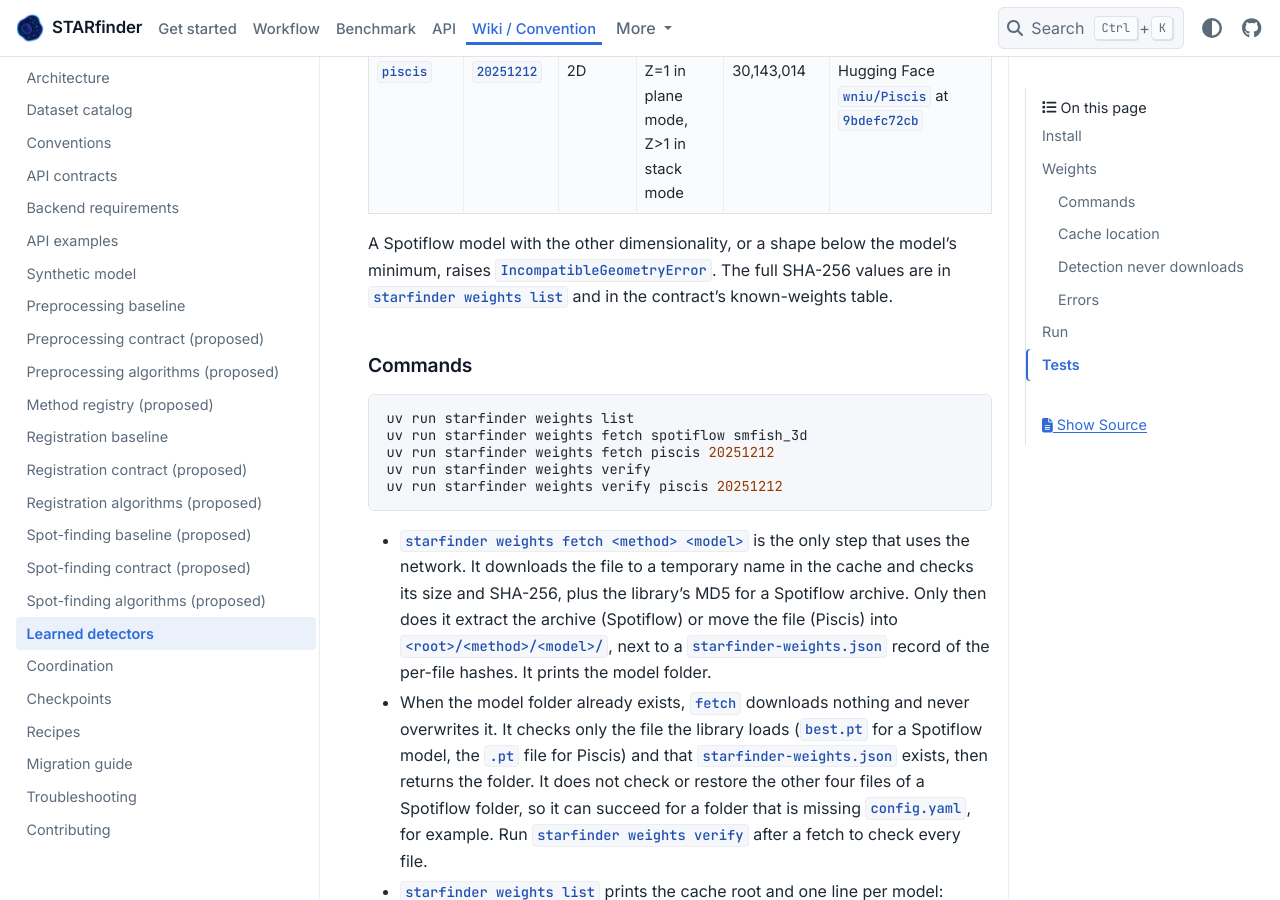
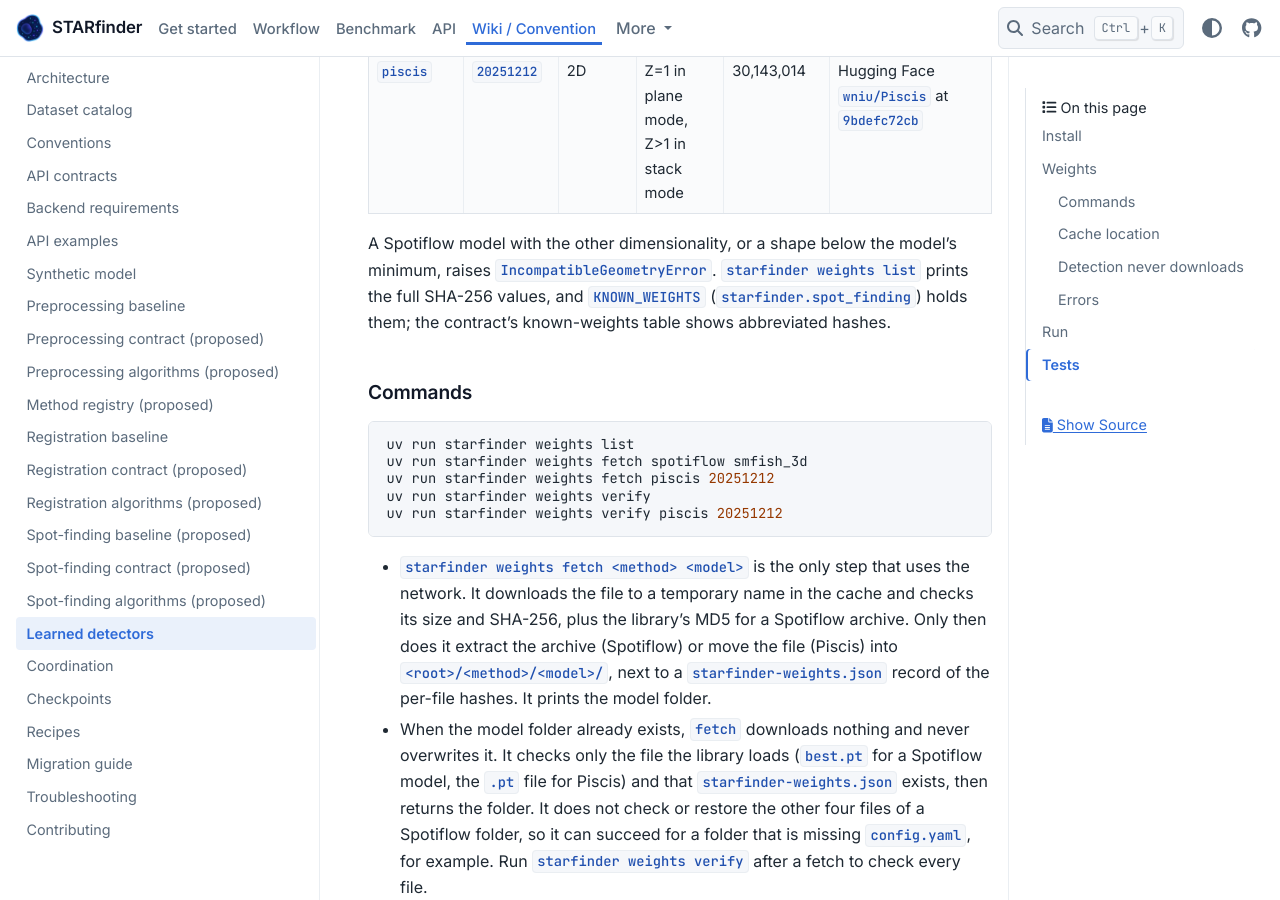
Before and after one commit to wanglab-broad/starfinder, a Sphinx documentation site: the page built from docs/learned-detectors.md, in a window 1280 px wide and 900 px high, scrolled down 2060 px. Built offline with Sphinx 7.4.7 and the PyData theme 0.15.4, drawn with Linux system fonts in a browser that asks for light colours.

Commit message:
fix(w-283): address review findings (document how to install the…)
The reviewer's finding was correct and is fixed. The page said the full
SHA-256 values are in the contract's known-weights table, but that table
shows only eight-character prefixes (spot-finding-contract.md:276-281).
The sentence in docs/learned-detectors.md:66-68 now says that
`starfinder weights list` prints the full SHA-256 values, that
`KNOWN_WEIGHTS` (`starfinder.spot_finding`) holds them, and that the
contract's table shows abbreviated hashes. That one sentence is the only
change. As the owner note asked, I checked every 'X is in Y' or 'see Y
for X' statement on the page against its …

Linear-Issue: W-283

```diff
--- a/docs/learned-detectors.md
+++ b/docs/learned-detectors.md
@@ -63,8 +63,9 @@ Starfinder knows six pretrained models, listed in `KNOWN_WEIGHTS`
 | `piscis` | `20251212` | 2D | Z=1 in plane mode, Z>1 in stack mode | 30,143,014 | Hugging Face `wniu/Piscis` at `9bdefc72cb` |
 
 A Spotiflow model with the other dimensionality, or a shape below the model's
-minimum, raises `IncompatibleGeometryError`. The full SHA-256 values are in
-`starfinder weights list` and in the contract's known-weights table.
+minimum, raises `IncompatibleGeometryError`. `starfinder weights list` prints the
+full SHA-256 values, and `KNOWN_WEIGHTS` (`starfinder.spot_finding`) holds them;
+the contract's known-weights table shows abbreviated hashes.
 
 ### Commands
 
```
